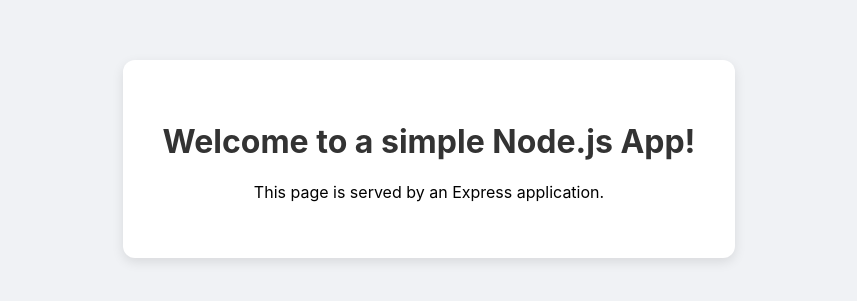
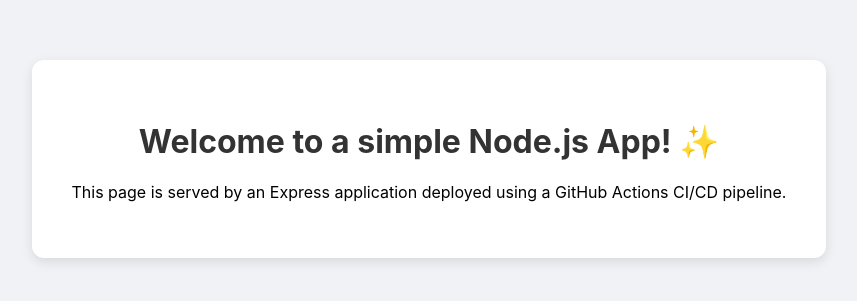
Before and after one commit to Waffly10/cmpe131-08, a website: page index.html in a window 1280 px wide. Shown: the part 241-542 px from the top of the page, without its empty margins (211-1068 px from the left). Drawn offline with Linux system fonts and the light colour scheme.

Commit message:
Feat: Add Docker and CI/CD pipeline

```diff
--- a/index.html
+++ b/index.html
@@ -7,9 +7,10 @@
   <link rel="stylesheet" href="./public/css/style.css" />
 </head>
 <body>
-  <div class="container">
-    <h1>Welcome to a simple Node.js App!</h1>
-    <p>This page is served by an Express application.</p>
-  </div>
+ <div class="container">
+ <h1>Welcome to a simple Node.js App! ✨</h1>
+ <p>This page is served by an Express application deployed using a GitHub Actions CI/CD pipeline.</p>
+ </div>
 </body>
+
 </html>
```
Also changed, not shown: 2 other files.
